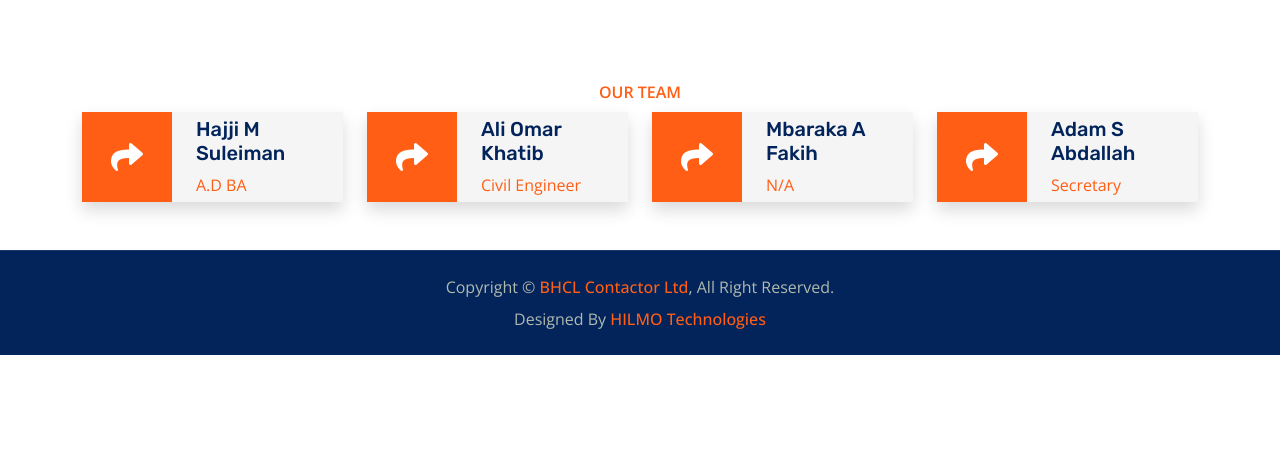
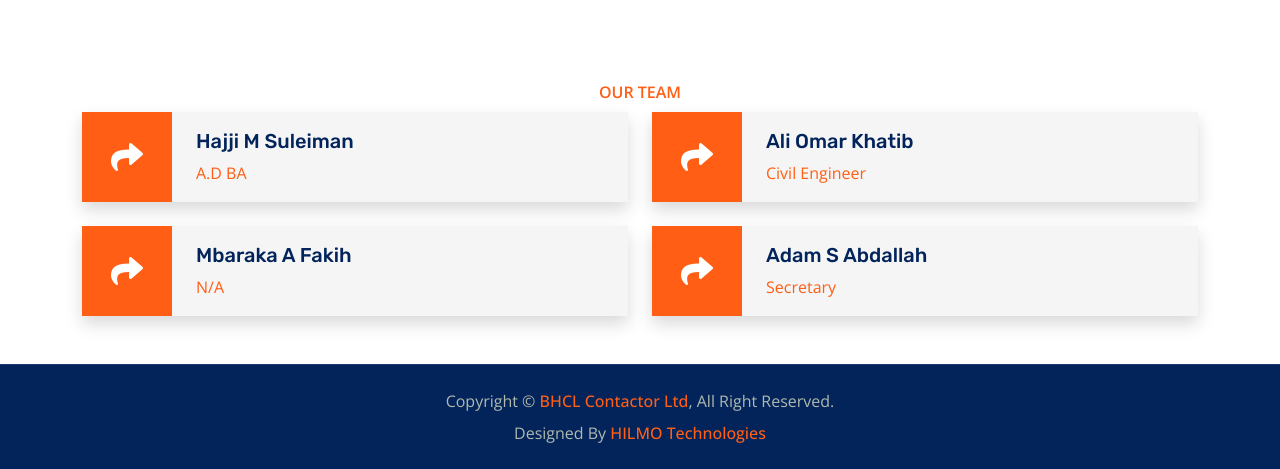
Before and after one commit to mozasaed/bhcl, a plain HTML site: page index.html in a window 1280 px wide. Shown: the part 2039-2508 px from the top of the page. Before the commit the page ends 2394 px from the top, so only its background shows below. Drawn offline with nearby package versions, Linux system fonts and the light colour scheme.

Commit message:
first commit

```diff
--- a/index.html
+++ b/index.html
@@ -196,7 +196,7 @@
 
             </div>
             <div class="row g-4">
-                <div class="col-lg-3 col-md-6 wow fadeInUp" data-wow-delay="0.1s">
+                <div class="col-lg-6 col-md-6 wow fadeInUp" data-wow-delay="0.1s">
                     <div class="team-item shadow">
                         <div class="d-flex">
                             <div class="flex-shrink-0 btn-square bg-primary" style="width: 90px; height: 90px;">
@@ -218,7 +218,7 @@
                         </div>
                     </div>
                 </div>
-                <div class="col-lg-3 col-md-6 wow fadeInUp" data-wow-delay="0.3s">
+                <div class="col-lg-6 col-md-6 wow fadeInUp" data-wow-delay="0.3s">
                     <div class="team-item shadow">
                         <div class="d-flex">
                             <div class="flex-shrink-0 btn-square bg-primary" style="width: 90px; height: 90px;">
@@ -241,7 +241,7 @@
                     </div>
                 </div>
 
-                <div class="col-lg-3 col-md-6 wow fadeInUp" data-wow-delay="0.3s">
+                <div class="col-lg-6 col-md-6 wow fadeInUp" data-wow-delay="0.3s">
                     <div class="team-item shadow">
                         <div class="d-flex">
                             <div class="flex-shrink-0 btn-square bg-primary" style="width: 90px; height: 90px;">
@@ -265,7 +265,7 @@
                 </div>
 
 
-                <div class="col-lg-3 col-md-6 wow fadeInUp" data-wow-delay="0.5s">
+                <div class="col-lg-6 col-md-6 wow fadeInUp" data-wow-delay="0.5s">
                     <div class="team-item shadow">
                         <div class="d-flex">
                             <div class="flex-shrink-0 btn-square bg-primary" style="width: 90px; height: 90px;">
```
